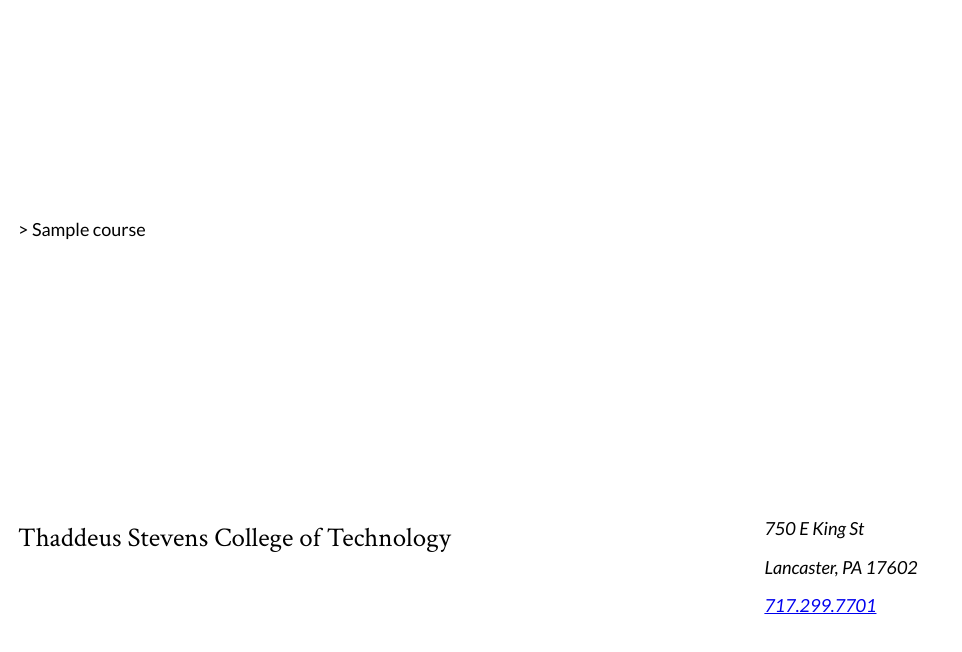
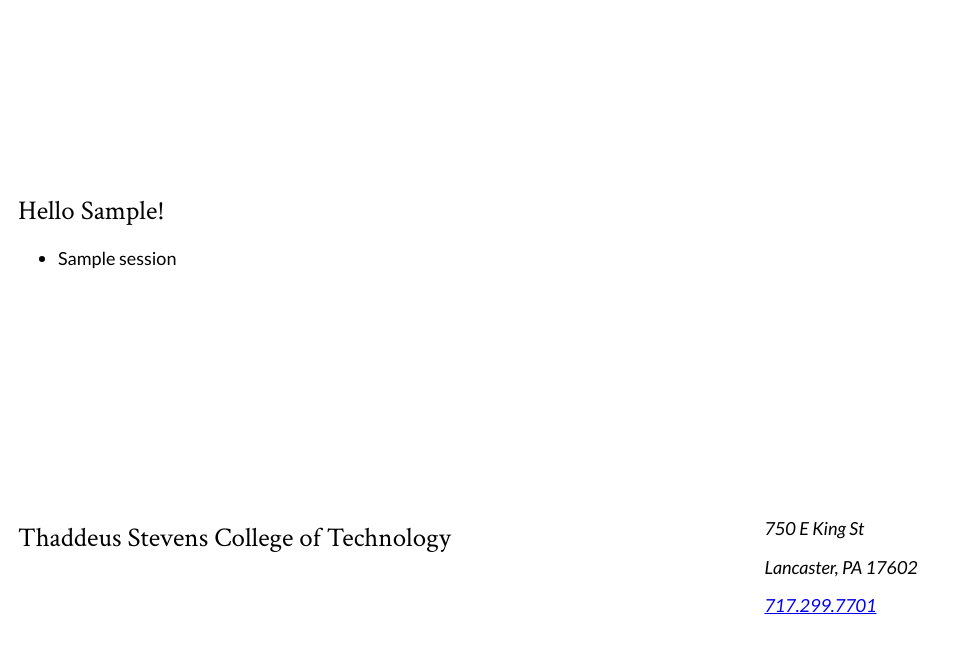
Before and after one commit to ts-cset/tsct-portal, a Flask app: template portal/templates/layouts/student-page.html in a window 1280 px wide. Shown: the part 148-800 px from the top of the page, without its empty margins (0-962 px from the left). Run offline with Flask 2, Linux system fonts and the light colour scheme; the visitor is signed in with stand-in values (Sample User, id 1); the template is opened without the code that fills it: most values are stand-ins (such as "Sample title", 1, 10 or a date in 2020); a database or web service that is not in the repository returns one stand-in record (values such as "Sample title"); some libraries are stand-ins or nearby versions.

Commit message:
complete the template for the student

```diff
--- a/portal/templates/layouts/student-page.html
+++ b/portal/templates/layouts/student-page.html
@@ -1,19 +1,23 @@
 {% extends "layouts/base.html" %}
-
+<!-- This page is the first page a student user sees when they login -->
 {% block title %}TSCT student{% endblock %}
-<!-- This page is the first page a student user sees when they login -->
 
 {% block content %}
-
-<!-- Displays classes -->
-{% for course in courses %} <!-- This will loop and see how many classes the user has
-and then put them in a list element -->
-  <li<!-- The list element should be an anchor to the course page  -->>
-    {{ course['name'] }}
-  </li>
-{% endfor %}
+  <!-- Greets user -->
+  <section>
+    <h2>Hello <span class="greetingname">{{ g.user['first_name']}}!</span></h2>
+  </section>
+  <!-- g.user looks for information in user table -->
+  {% if g.user %}
+    <!-- This will loop and see how many classes the user has
+    and then put them in a list element -->
+    <ul>
+      {% for session in course_sessions %}
+        <li>{{ session['session_name'] }}</li>
+        <!-- The content in the list element should be an anchor to the course page  -->
+      {% endfor %}
+    </ul>
+  {% endif %}
+  <!-- Displays classes -->
 
 {% endblock %}
-
-<!-- The list elements and everything in the for loop is blocked right now
-because of the database not being completely set up -->
```
